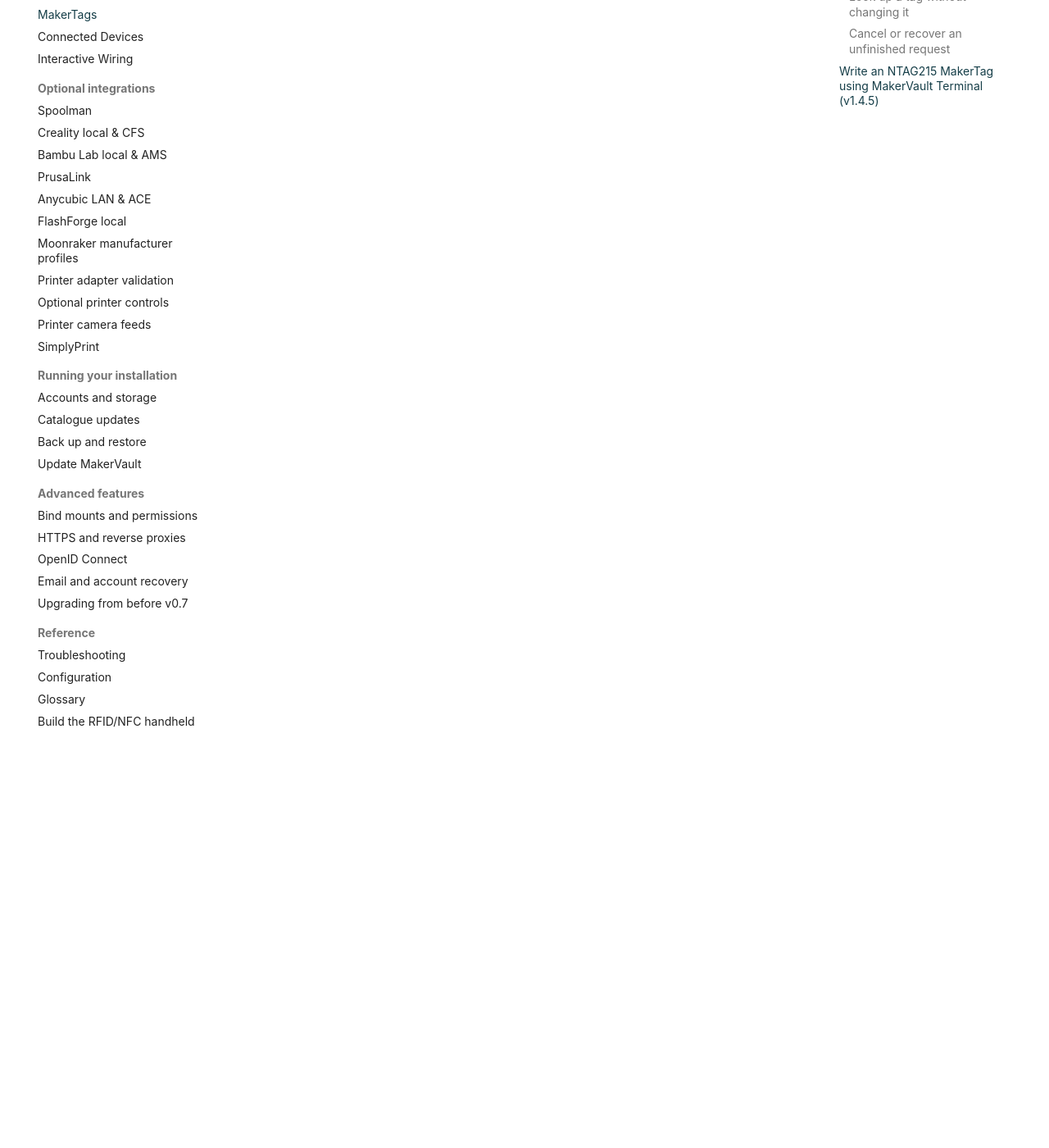
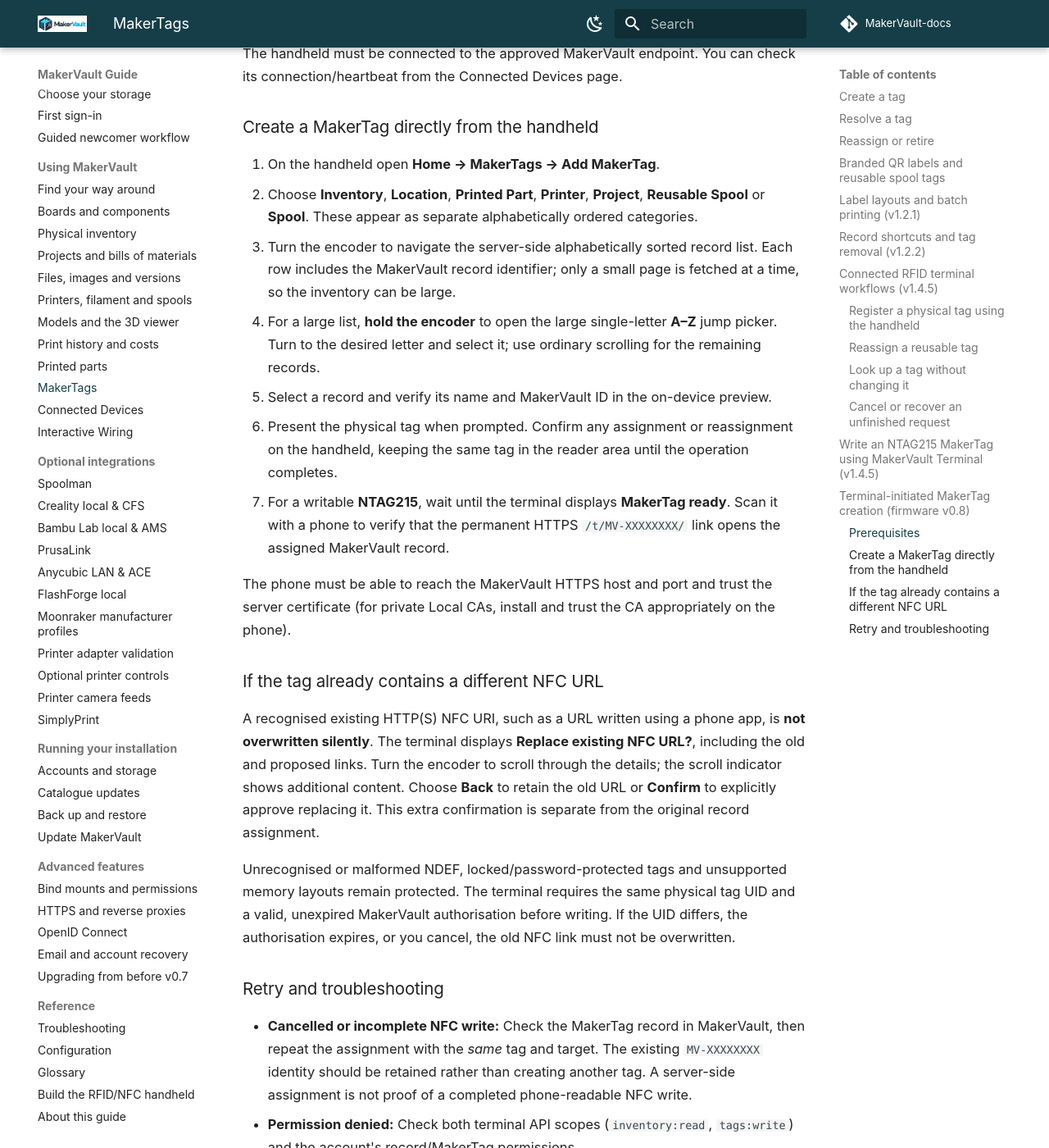
Before and after one commit to gavrd7/MakerVault-docs, an MkDocs documentation site: the page built from docs/guide/using/maker-tags.md, in a window 1280 px wide and 1400 px high, scrolled down 5361 px. Shown: the whole window at 82% size. Built offline with MkDocs 1.6.1 and Material for MkDocs 9.7.7, drawn with Linux system fonts in a browser that asks for light colours; comment, search, counter and statistics services are not loaded; some of the changed text lies outside the part shown.

Commit message:
docs: add step-by-step v0.8 terminal-created MakerTag guidance

```diff
--- a/docs/guide/using/maker-tags.md
+++ b/docs/guide/using/maker-tags.md
@@ -91,3 +91,41 @@
 The written URL uses a stable, owner-scoped `/t/MV-XXXXXXXX/` identifier. Changing the record assigned to a MakerTag does not require rewriting this URL. The phone must trust the HTTPS certificate and be able to reach the MakerVault address including its port. Cancellation and expiry invalidate any outstanding write authorisation.
 
 **Important:** UID registration is not the same as NFC memory writing. Generic RFID tags, including MIFARE Classic / Creality CFS tags, are associated by UID for terminal lookups only and their manufacturer material data is not rewritten. A completed assignment with incomplete NFC verification must not be treated as a successfully written phone-readable link.
+
+## Terminal-initiated MakerTag creation (firmware v0.8)
+
+!!! note "Requires the matching server and terminal builds"
+    This feature requires MakerVault containing the terminal record-browse and device-initiated registration endpoints (application PR #161) and compatible MakerVault Terminal v0.8 firmware (hardware PR #10). An existing v1.4.5 container or v0.7 terminal binary does **not** gain this feature automatically; install published builds containing both changes before using this workflow.
+
+### Prerequisites
+
+Pair the MakerVault Terminal using [Connected Devices](connected-devices.md) over certificate-verified **HTTPS**. Grant the terminal the `inventory:read` and `tags:write` scopes; the MakerVault account must also have the appropriate record-view and MakerTag create/change permissions. The handheld must be connected to the approved MakerVault endpoint. You can check its connection/heartbeat from the Connected Devices page.
+
+### Create a MakerTag directly from the handheld
+
+1. On the handheld open **Home → MakerTags → Add MakerTag**.
+2. Choose **Inventory**, **Location**, **Printed Part**, **Printer**, **Project**, **Reusable Spool** or **Spool**. These appear as separate alphabetically ordered categories.
+3. Turn the encoder to navigate the server-side alphabetically sorted record list. Each row includes the MakerVault record identifier; only a small page is fetched at a time, so the inventory can be large.
+4. For a large list, **hold the encoder** to open the large single-letter **A–Z** jump picker. Turn to the desired letter and select it; use ordinary scrolling for the remaining records.
+5. Select a record and verify its name and MakerVault ID in the on-device preview.
+6. Present the physical tag when prompted. Confirm any assignment or reassignment on the handheld, keeping the same tag in the reader area until the operation completes.
+7. For a writable **NTAG215**, wait until the terminal displays **MakerTag ready**. Scan it with a phone to verify that the permanent HTTPS `/t/MV-XXXXXXXX/` link opens the assigned MakerVault record.
+
+The phone must be able to reach the MakerVault HTTPS host and port and trust the server certificate (for private Local CAs, install and trust the CA appropriately on the phone).
+
+### If the tag already contains a different NFC URL
+
+A recognised existing HTTP(S) NFC URI, such as a URL written using a phone app, is **not overwritten silently**. The terminal displays **Replace existing NFC URL?**, including the old and proposed links. Turn the encoder to scroll through the details; the scroll indicator shows additional content. Choose **Back** to retain the old URL or **Confirm** to explicitly approve replacing it. This extra confirmation is separate from the original record assignment.
+
+Unrecognised or malformed NDEF, locked/password-protected tags and unsupported memory layouts remain protected. The terminal requires the same physical tag UID and a valid, unexpired MakerVault authorisation before writing. If the UID differs, the authorisation expires, or you cancel, the old NFC link must not be overwritten.
+
+### Retry and troubleshooting
+
+- **Cancelled or incomplete NFC write:** Check the MakerTag record in MakerVault, then repeat the assignment with the *same* tag and target. The existing `MV-XXXXXXXX` identity should be retained rather than creating another tag. A server-side assignment is not proof of a completed phone-readable NFC write.
+- **Permission denied:** Check both terminal API scopes (`inventory:read`, `tags:write`) and the account's record/MakerTag permissions.
+- **Wrong tag — return original:** Remove the substituted tag and present the originally approved UID; never approve a different physical chip under the existing operation.
+- **Certificate, connection or HTTPS error:** Check the approved endpoint, local CA certificate/hostname and the terminal's connected status. Do not disable TLS verification.
+
+**Other RFID types:** MIFARE Classic 1K, including tags used by Creality CFS, support **UID association only** in this workflow. Firmware v0.8 does **not** decode Creality CFS material payloads, write CFS sector data or automatically synchronise the printer material database. These functions are outside this release.
+
+For firmware source, flashing and physical acceptance coverage, see [MakerVault-Hardware](https://github.com/gavrd7/MakerVault-Hardware) and its [v0.8 acceptance checklist](https://github.com/gavrd7/MakerVault-Hardware/blob/main/docs/terminal-v0.8-browser-acceptance.md).
```
